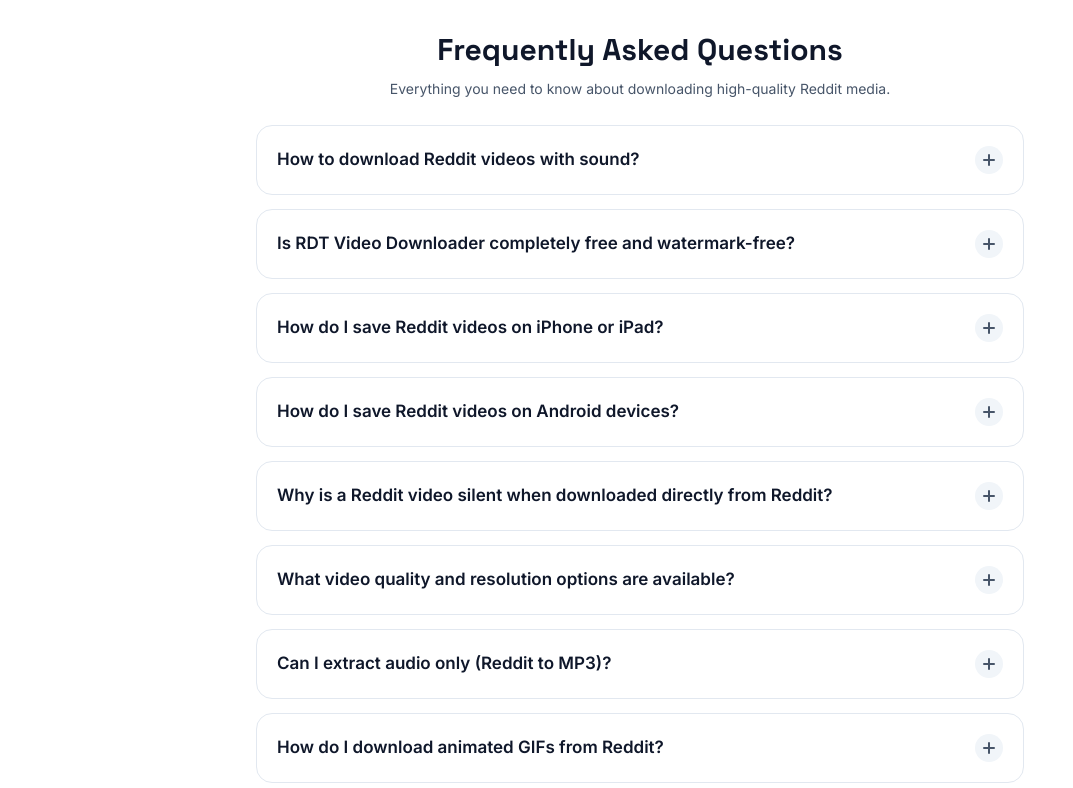
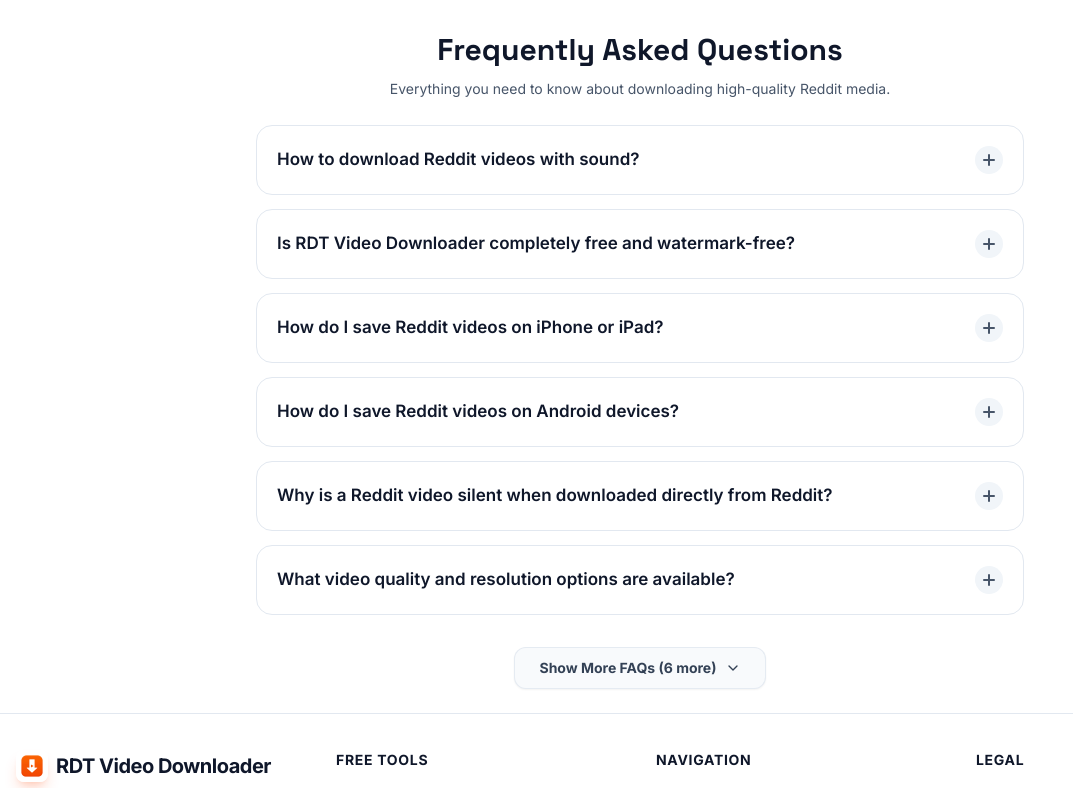
Before and after one commit to zamanalisandhu/RDT-Video-Downloader, a Next.js app: page / in a window 1280 px wide. Shown: the part 7800-8588 px from the top of the page, without its empty margins (0-1073 px from the left). Built offline with nearby package versions, Linux system fonts and the light colour scheme; no server answers.

Commit message:
UI Refinement: Show top 6 FAQs initially on homepage with an interactive Show More toggle button

```diff
--- a/src/components/FAQAccordion.tsx
+++ b/src/components/FAQAccordion.tsx
@@ -2,6 +2,7 @@
 
 import { useState } from 'react';
 import { homepageFaqs } from '@/lib/faqs';
+import { ChevronDown, ChevronUp } from 'lucide-react';
 
 interface FAQItemProps {
   question: string;
@@ -56,11 +57,31 @@
 }
 
 export default function FAQAccordion() {
+  const [showAll, setShowAll] = useState(false);
+
+  // Show 6 FAQs initially, or all 12 when expanded
+  const visibleFaqs = showAll ? homepageFaqs : homepageFaqs.slice(0, 6);
+
   return (
-    <dl className="max-w-3xl mx-auto">
-      {homepageFaqs.map((faq, index) => (
-        <FAQItem key={index} question={faq.question} answer={faq.answer} />
-      ))}
-    </dl>
+    <div className="max-w-3xl mx-auto">
+      <dl className="mb-6">
+        {visibleFaqs.map((faq, index) => (
+          <FAQItem key={index} question={faq.question} answer={faq.answer} />
+        ))}
+      </dl>
+
+      {/* Show More / Show Less Toggle Button */}
+      {homepageFaqs.length > 6 && (
+        <div className="text-center pt-2">
+          <button
+            onClick={() => setShowAll(!showAll)}
+            className="inline-flex items-center gap-2 px-6 py-2.5 bg-slate-50 hover:bg-slate-100 text-slate-700 font-bold text-sm rounded-xl border border-slate-200/80 transition-all hover:border-slate-300 active:scale-[0.98] shadow-sm"
+          >
+            <span>{showAll ? 'Show Fewer FAQs' : `Show More FAQs (${homepageFaqs.length - 6} more)`}</span>
+            {showAll ? <ChevronUp size={16} /> : <ChevronDown size={16} />}
+          </button>
+        </div>
+      )}
+    </div>
   );
 }
```
